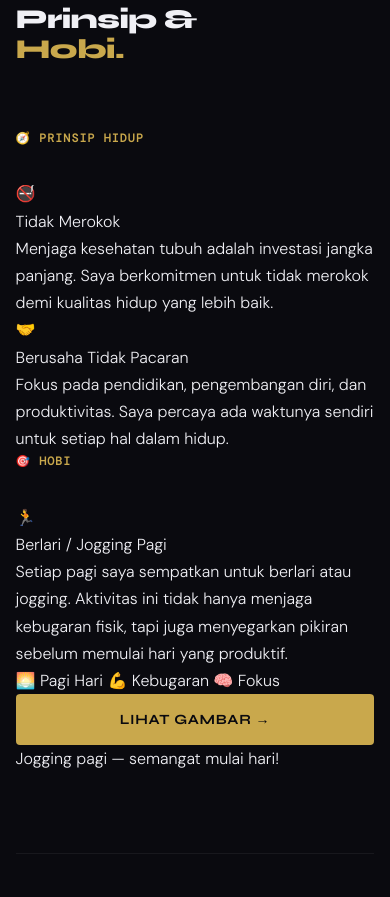
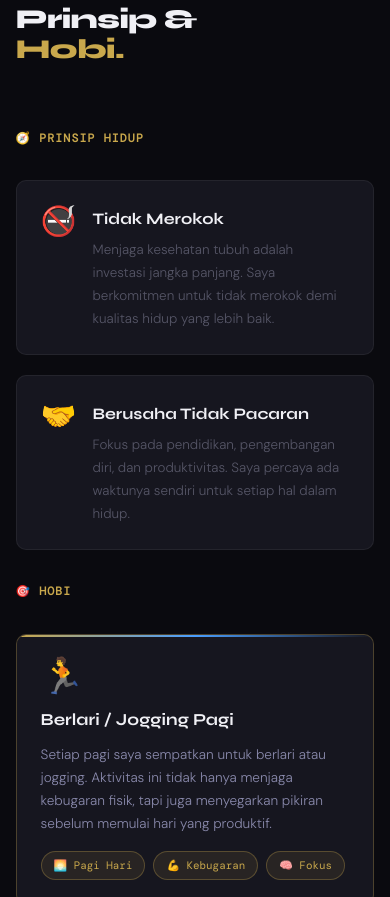
Before and after one commit to aseppirdaus302-gif/portofolio-asep, a plain HTML site: page about.html in a window 390 px wide. Shown: the part 2100-2997 px from the top of the page. Drawn offline with nearby package versions, Linux system fonts and the light colour scheme; a web font is replaced by a local one.

Commit message:
Update style.css

```diff
--- a/style.css
+++ b/style.css
@@ -254,23 +254,22 @@ ul { list-style: none; }
    ========================================= */
 .page-wrapper {
   padding-top: var(--nav-height);
-  min-height: 100vh;        /* ← tambah ini */
-  display: flex;            /* ← tambah ini */
-  flex-direction: column;   /* ← tambah ini */
+  min-height: 100vh;
+  display: flex;
+  flex-direction: column;
 }
 
 .page-wrapper .section {
-  flex: 1;                  /* ← section mengisi sisa ruang */
+  flex: 1;
 }
 /* =========================================
    HERO
    ========================================= */
 .hero {
-  min-height: auto;        /* ← hapus min-height penuh */
-  padding: 5rem 5% 4rem;  /* ← atur padding atas bawah */
-  display: flex;
-  align-items: center;
-  ...
+  min-height: auto;
+  padding: 5rem 5% 4rem;
+  display: flex;
+  align-items: center;
 }
 
 .hero::before {
@@ -694,6 +693,220 @@ ul { list-style: none; }
   margin-top: 0.5rem;
 }
 
+/* =========================================
+   PRINSIP & HOBI (NEW)
+   ========================================= */
+.prinsip-hobi-grid {
+  display: grid;
+  grid-template-columns: 1fr 1.4fr;
+  gap: 4rem;
+  align-items: start;
+  margin-top: 1rem;
+}
+
+/* Prinsip list */
+.prinsip-list {
+  display: flex;
+  flex-direction: column;
+  gap: 1.25rem;
+}
+
+.prinsip-item {
+  display: flex;
+  align-items: flex-start;
+  gap: 1rem;
+  padding: 1.5rem;
+  background: var(--bg-card);
+  border: 1px solid var(--border);
+  border-radius: 10px;
+  transition: all var(--transition);
+  position: relative;
+  overflow: hidden;
+}
+
+.prinsip-item::before {
+  content: '';
+  position: absolute;
+  left: 0; top: 0; bottom: 0;
+  width: 3px;
+  background: var(--accent-gold);
+  border-radius: 3px 0 0 3px;
+  opacity: 0;
+  transition: opacity var(--transition);
+}
+
+.prinsip-item:hover {
+  border-color: var(--border-accent);
+  transform: translateX(4px);
+  box-shadow: var(--shadow-card);
+}
+
+.prinsip-item:hover::before { opacity: 1; }
+
+.prinsip-icon {
+  font-size: 1.8rem;
+  flex-shrink: 0;
+  line-height: 1;
+  margin-top: 0.1rem;
+}
+
+.prinsip-title {
+  font-family: var(--font-display);
+  font-size: 1rem;
+  font-weight: 700;
+  margin-bottom: 0.4rem;
+  color: var(--text-primary);
+}
+
+.prinsip-desc {
+  font-size: 0.84rem;
+  color: var(--text-muted);
+  line-height: 1.7;
+}
+
+/* Hobi card */
+.hobi-card {
+  display: flex;
+  align-items: flex-start;
+  gap: 1.25rem;
+  padding: 1.5rem;
+  background: var(--bg-card);
+  border: 1px solid var(--border-accent);
+  border-radius: 10px;
+  margin-bottom: 1.5rem;
+  position: relative;
+  overflow: hidden;
+  transition: all var(--transition);
+}
+
+.hobi-card::before {
+  content: '';
+  position: absolute;
+  top: 0; left: 0; right: 0;
+  height: 2px;
+  background: linear-gradient(90deg, var(--accent-gold), var(--accent-blue), transparent);
+}
+
+.hobi-card:hover {
+  transform: translateY(-3px);
+  box-shadow: var(--shadow-card), var(--shadow-glow);
+}
+
+.hobi-icon-wrap {
+  font-size: 2.2rem;
+  flex-shrink: 0;
+  line-height: 1;
+}
+
+.hobi-title {
+  font-family: var(--font-display);
+  font-size: 1.05rem;
+  font-weight: 700;
+  margin-bottom: 0.5rem;
+  color: var(--text-primary);
+}
+
+.hobi-desc {
+  font-size: 0.85rem;
+  color: var(--text-secondary);
+  line-height: 1.7;
+  margin-bottom: 1rem;
+}
+
+.hobi-tags {
+  display: flex;
+  gap: 0.5rem;
+  flex-wrap: wrap;
+}
+
+.hobi-tag {
+  padding: 0.25rem 0.75rem;
+  background: rgba(201, 168, 76, 0.1);
+  border: 1px solid var(--border-accent);
+  border-radius: 100px;
+  font-family: var(--font-mono);
+  font-size: 0.68rem;
+  color: var(--accent-gold);
+}
+
+/* Running photo */
+.running-photo-wrap {
+  position: relative;
+}
+
+.running-photo-frame {
+  position: relative;
+  width: 100%;
+  aspect-ratio: unset;
+  border-radius: 10px;
+  overflow: hidden;
+  background: var(--bg-card);
+  border: 1px solid var(--border-accent);
+}
+
+.running-photo-frame img {
+  width: 100%;
+  height: 100%;
+  object-fit: cover;
+  filter: grayscale(20%);
+  transition: filter var(--transition), transform var(--transition);
+}
+
+.running-photo-frame:hover img {
+  filter: grayscale(0%);
+  transform: scale(1.03);
+}
+
+/* Placeholder saat foto belum ada */
+.running-photo-placeholder {
+  width: 100%;
+  height: 100%;
+  display: flex;
+  flex-direction: column;
+  align-items: center;
+  justify-content: center;
+  gap: 0.5rem;
+  background: var(--bg-secondary);
+  border: 2px dashed var(--border-accent);
+  border-radius: 10px;
+  padding: 2rem;
+}
+
+.placeholder-icon {
+  font-size: 3rem;
+  opacity: 0.5;
+}
+
+.placeholder-text {
+  font-family: var(--font-display);
+  font-size: 1rem;
+  color: var(--text-muted);
+  font-weight: 600;
+}
+
+.placeholder-hint {
+  font-family: var(--font-mono);
+  font-size: 0.7rem;
+  color: var(--text-muted);
+  text-align: center;
+}
+
+.placeholder-hint code {
+  background: rgba(201, 168, 76, 0.1);
+  color: var(--accent-gold);
+  padding: 0.1rem 0.4rem;
+  border-radius: 3px;
+}
+
+.running-photo-caption {
+  margin-top: 0.75rem;
+  font-family: var(--font-mono);
+  font-size: 0.7rem;
+  color: var(--text-muted);
+  text-align: center;
+  letter-spacing: 0.05em;
+}
+
 /* Timeline */
 .timeline-grid {
   display: grid;
@@ -1508,8 +1721,6 @@ footer {
     gap: 3rem;
   }
 
-
-
   .about-photo-wrap {
     max-width: 360px;
     margin: 0 auto;
@@ -1523,6 +1734,11 @@ footer {
   .contact-grid {
     grid-template-columns: 1fr;
     gap: 3rem;
+  }
+
+  .prinsip-hobi-grid {
+    grid-template-columns: 1fr;
+    gap: 2.5rem;
   }
 }
 
@@ -1653,6 +1869,17 @@ footer {
     max-width: 280px;
     justify-content: center;
   }
+
+  /* Prinsip & Hobi mobile */
+  .prinsip-hobi-grid {
+    grid-template-columns: 1fr;
+    gap: 2rem;
+  }
+
+  .hobi-card {
+    flex-direction: column;
+    gap: 0.75rem;
+  }
 }
 
 /* =========================================
@@ -1693,24 +1920,23 @@ footer {
     min-height: auto;
     padding: 3rem 5% 4rem;
     align-items: flex-start;
-    overflow: hidden;   /* ← tambahkan ini */
-    width: 100%;        /* ← dan ini */
+    overflow: hidden;
+    width: 100%;
   }
 
   .hero-content {
-    width: 100%;        /* ← tambahkan ini */
-    max-width: 100%;    /* ← override max-width 800px */
+    width: 100%;
+    max-width: 100%;
     overflow: hidden;
   }
 
   .hero-orb-1,
   .hero-orb-2 {
-    display: none;      /* ← sembunyikan orb yg bisa menyebabkan overflow */
+    display: none;
   }
 }
 
 @media (max-width: 390px) {
-  /* iPhone SE dan layar kecil */
   .hero {
     padding: 2rem 5% 3rem;
   }
```
